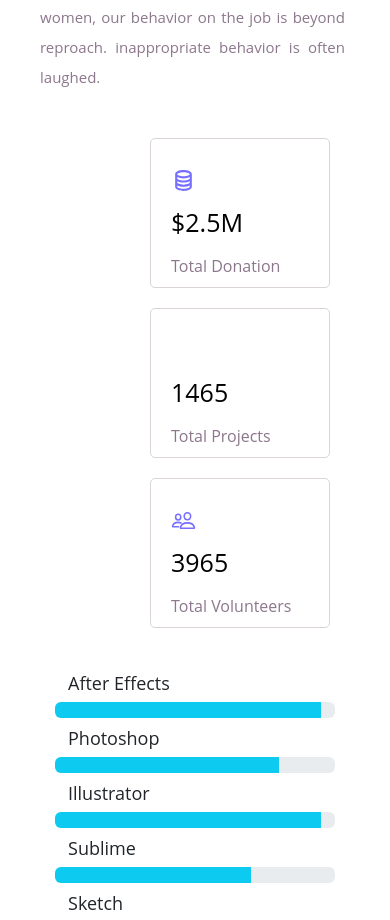
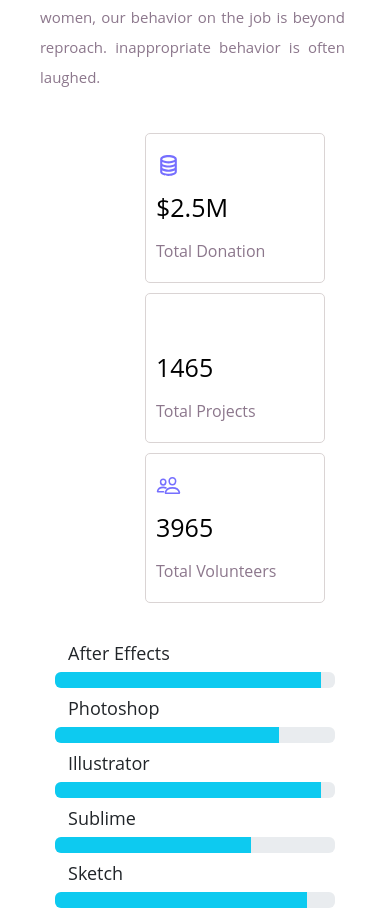
Before and after one commit to mehdias63/personal, a React (Vite) app: page / in a window 390 px wide. Shown: the part 920-1840 px from the top of the page. Built offline with nearby package versions, Linux system fonts and the light colour scheme; some icons are missing.

Commit message:
about full responsive

```diff
--- a/src/css/about.css
+++ b/src/css/about.css
@@ -33,7 +33,7 @@ section.about>section>div[data-rightside]{
     margin-left: 180px;
     margin-top: 350px;
     margin-right: 20px;
-    width: 40%;
+    width: 45%;
 }
 p.btn{
     font-size: 18px;
@@ -73,6 +73,67 @@ section.about>section>div>div.data-first>div.data-second>span{
     font-size: 25px;
     color: #766FFF;
 }
+@media (max-width: 1260px){
+    section.about{
+        padding: 15px;
+        padding-top: 20px;
+    }
+    section.about>section>div>h3{
+        font-size: 31px;
+    }
+    section.about>section>div[data-rightside]{
+        margin: 360px 0 50px 10px;
+        width: 45%;
+    }
+}
+@media (max-width: 1000px){
+    section.about{
+        padding: 10px;
+        padding-top: 15px;
+    }
+    section.about>section{
+        flex-direction: column;
+    }
+    section.about>section>div>h3{
+        font-size: 30px;
+    }
+    section.about>section>div>p{
+        font-size: 17px;
+        padding-right: 5px;
+    }
+    section.about>section>div>div.data-first>div.data-second{
+        padding: 15px;
+        margin: 25px;
+    }
+    section.about>section>div[data-rightside]{
+        margin: 10px 0 50px 90px;
+        width: 60%;
+    }
+}
+@media (max-width: 800px){
+    section.about{
+        padding: 5px;
+        padding-top: 15px;
+    }
+    section.about>section{
+        flex-direction: column;
+    }
+    section.about>section>div>h3{
+        font-size: 30px;
+    }
+    section.about>section>div>p{
+        font-size: 16px;
+        padding-right: 5px;
+    }
+    section.about>section>div>div.data-first>div.data-second{
+        padding: 10px;
+        margin: 5px;
+    }
+    section.about>section>div[data-rightside]{
+        margin: 10px 0 50px 60px;
+        width: 60%;
+    }
+}
 @media (max-width: 600px){
     section.about{
         padding: 5px;
--- a/src/css/header.css
+++ b/src/css/header.css
@@ -122,7 +122,7 @@
 .header>.info>div>div>span:hover{
     background:linear-gradient(90deg, #87EDFD 1.18%, #766FFF 100%)
 }
-@media (max-width: 1250px){
+@media (max-width: 1270px){
     .header{
         height: 95vh;
     }
```
